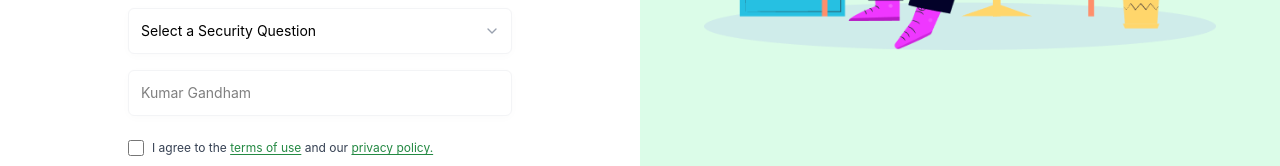
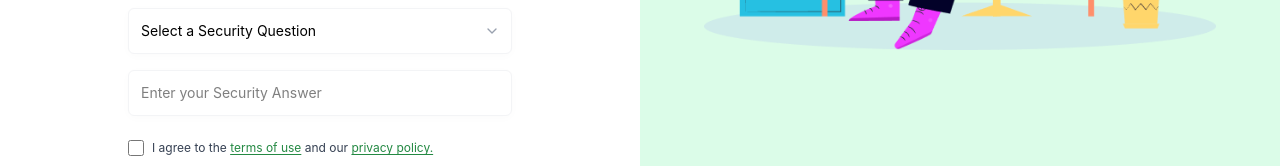
Before and after one commit to Uj-wala/Movie_Recommendation_Web, a React (Vite) app in the folder frontend/: page /register in a window 1280 px wide. Shown: the part 588-754 px from the top of the page. Built offline with nearby package versions, Linux system fonts and the light colour scheme.

Commit message:
Email,password 45 days and api integration

```diff
--- a/frontend/src/pages/Register.tsx
+++ b/frontend/src/pages/Register.tsx
@@ -243,7 +243,7 @@ const Register = () => {
               type="text"
               name="securityAnswer"
               className="block w-full px-3 py-3 text-sm border border-gray-100 shadow-[0_2px_10px_rgba(0,0,0,0.02)] rounded-md focus:outline-none focus:ring-1 focus:ring-brand-green focus:border-brand-green"
-              placeholder="Kumar Gandham"
+              placeholder="Enter your Security Answer"
             />
           </div>
 
```
